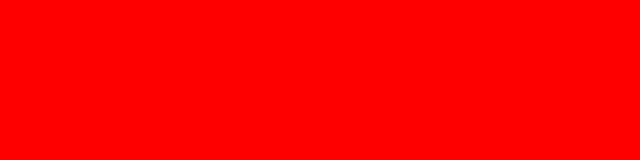
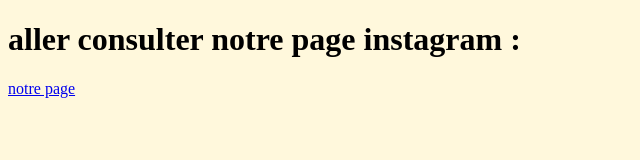
Before and after one commit to KOALAquiCHEAT/motor-passion, a plain HTML site: page contact.html in a window 1280 px wide. Shown: the whole page, without its empty margins (0-640 px from the left). Drawn offline with Linux system fonts and the light colour scheme.

Commit message:
ajout compte insta

```diff
--- a/contact.css
+++ b/contact.css
@@ -1,3 +1,3 @@
 body{
-    background-color:red;
+    background-color:cornsilk;
 }
--- a/contact.html
+++ b/contact.html
@@ -8,6 +8,7 @@
     <link rel="stylesheet" href="contact.css">
 </head>
 <body>
-
+    <h1>aller consulter notre page instagram : </h1>
+    <a href="https://instagram.com/motor_passion_industry?igshid=OTJhZDVkZWE="> notre page </a>
 </body>
 </html>
```
